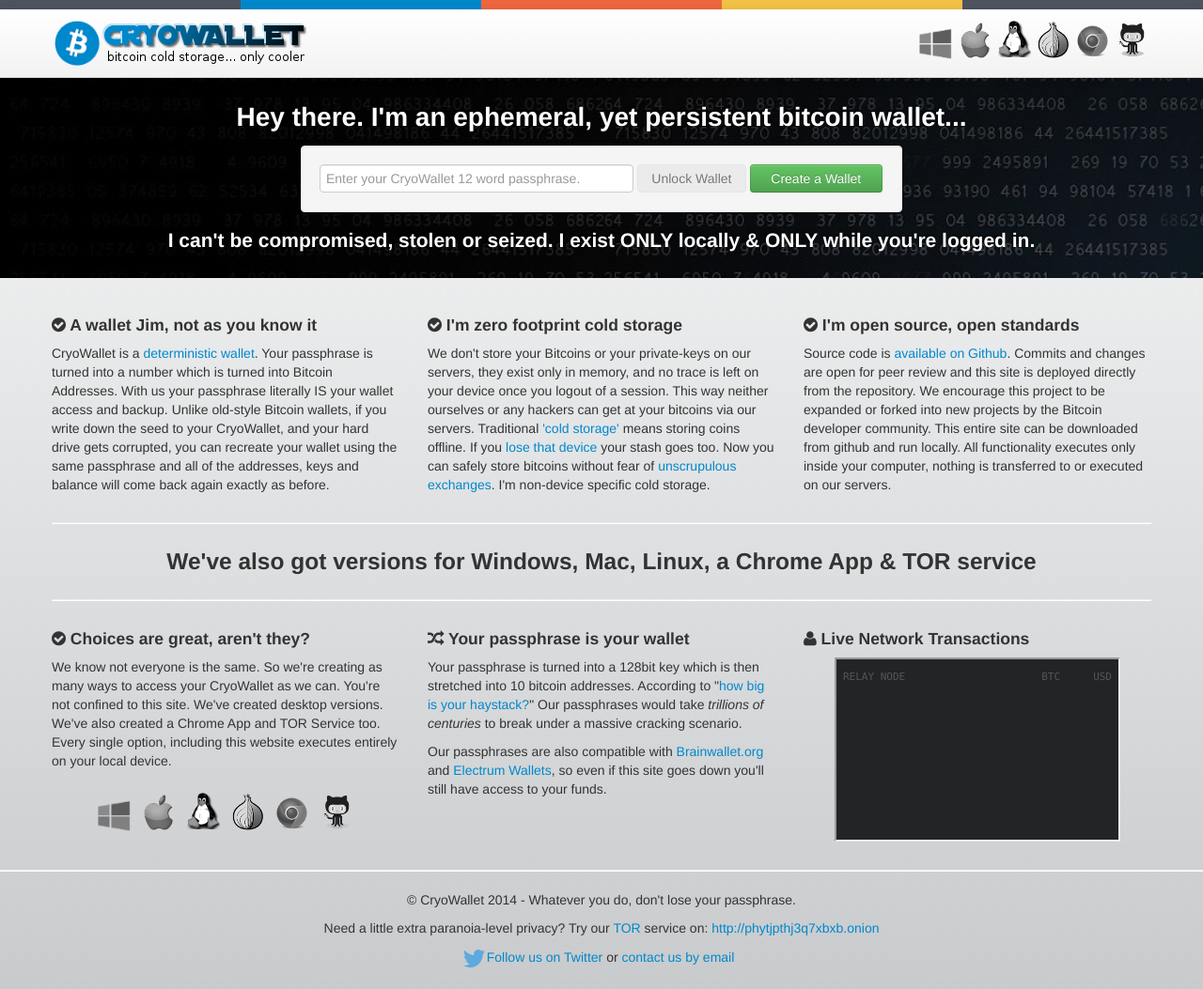
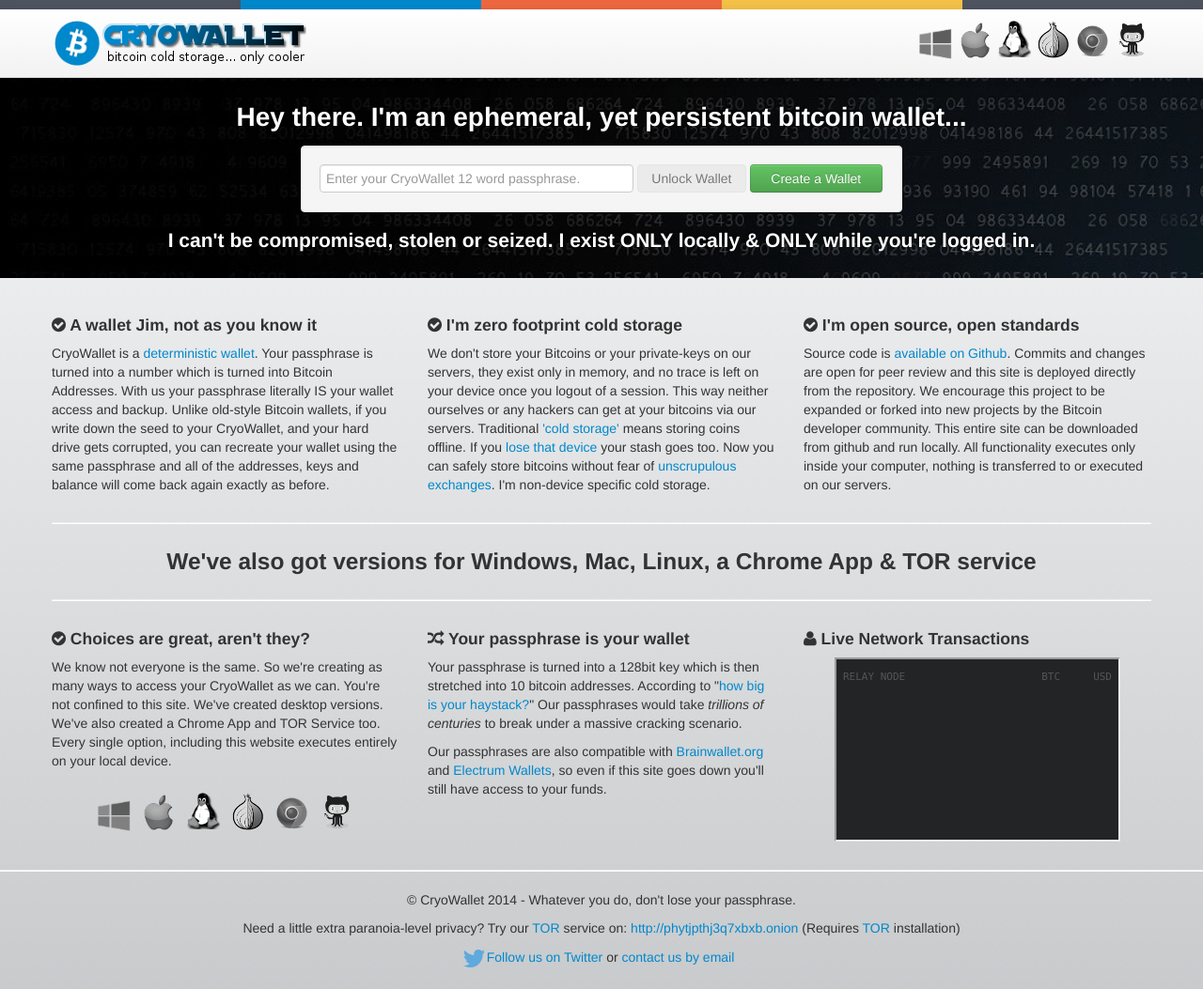
Before and after one commit to AAG-SATIEDN/Raw_E-Cryowallet, a Jekyll site: the page index.html, which Jekyll copies as it is, in a window 1280 px wide and 1053 px high. Shown: the whole window at 94% size. Built offline with Jekyll 4.4.1, drawn with Linux system fonts in a browser that asks for light colours.

Commit message:
Adjusted footer, added link to TOR project.
Adjusted footer, added link to TOR project.

```diff
--- a/index.html
+++ b/index.html
@@ -519,7 +519,7 @@
     <footer>
     <hr>
       <p>&copy; CryoWallet 2014 - Whatever you do, don't lose your passphrase.</p>
-      <p>Need a little extra paranoia-level privacy? Try our <a href="http://torproject.org" target="_blank">TOR</a> service on: <a href="http://phytjpthj3q7xbxb.onion" target="_blank">http://phytjpthj3q7xbxb.onion</a></p>
+      <p>Need a little extra paranoia-level privacy? Try our <a href="http://torproject.org" target="_blank">TOR</a> service on: <a href="http://phytjpthj3q7xbxb.onion" target="_blank">http://phytjpthj3q7xbxb.onion</a> (Requires <a href="http://torproject.org" target="_blank">TOR</a> installation)</p>
 
      <table  border="0" align="center">
   <tr>
```
